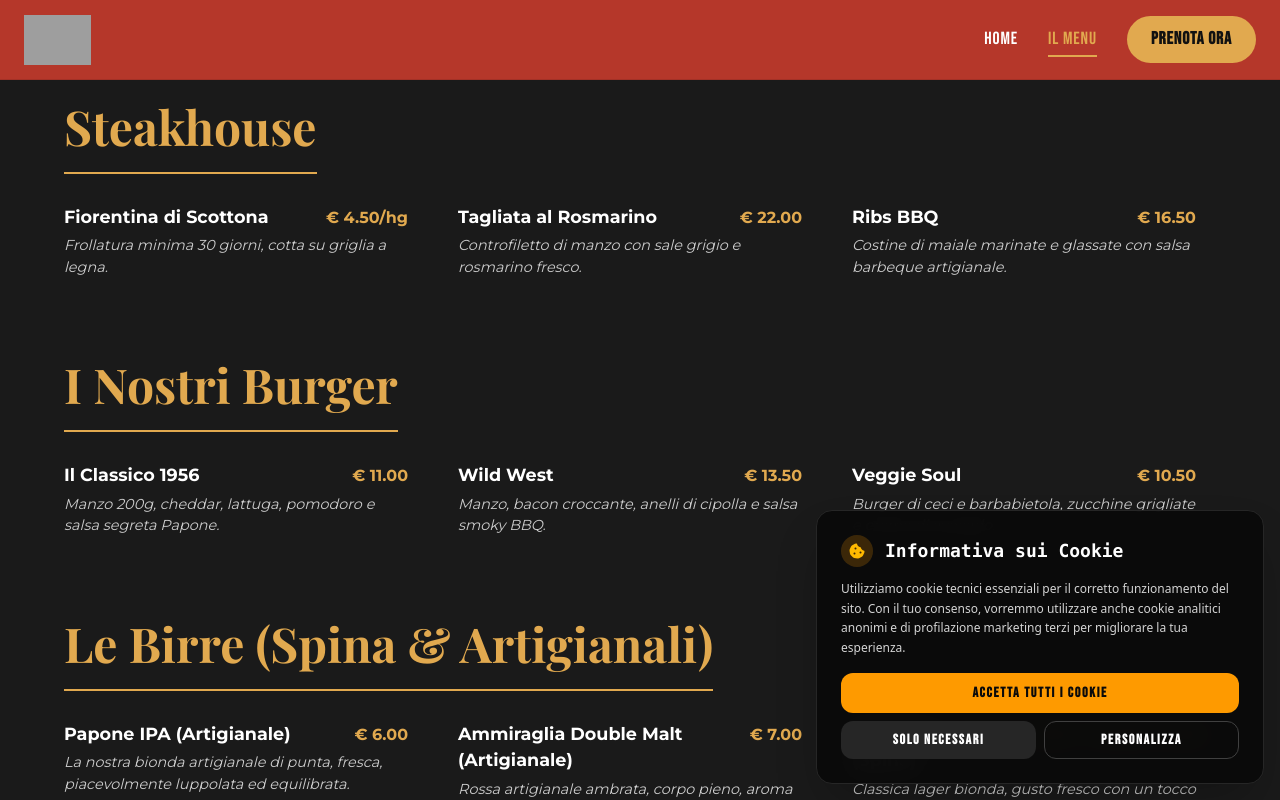
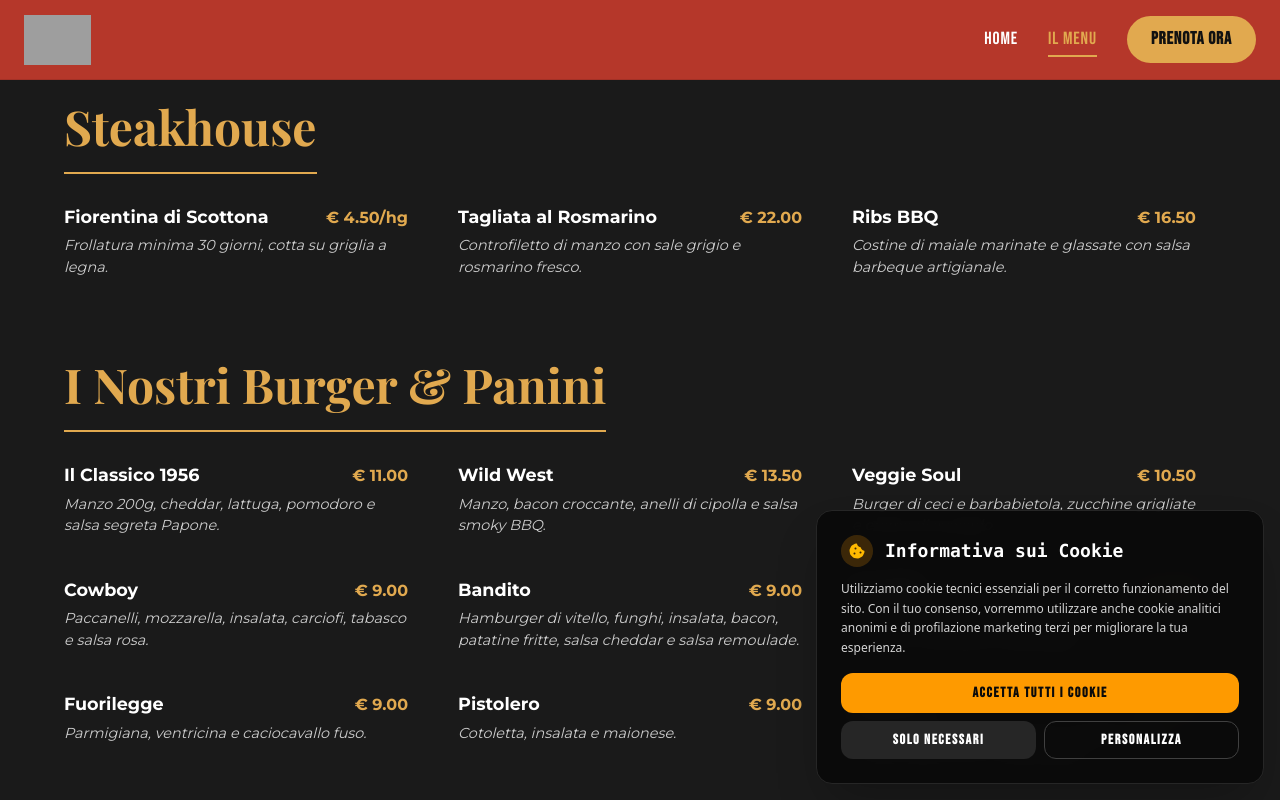
Before and after one commit to influencee-dev/Papone, a React (Vite) app: page / in a window 1280 px wide. Both pictures are taken after a click on the element 322 px from the left and 1940 px from the top of the page. Shown: the part 649-1449 px from the top of the page. Built offline with nearby package versions, Linux system fonts and the light colour scheme; grey boxes are pictures that could not be loaded; a web font is replaced by a local one.

Commit message:
feat: update menu burger category and add items
Renamed "I Nostri Burger" to "I Nostri Burger & Panini" and added new items: Cowboy and Bandito.

```diff
--- a/src/App.tsx
+++ b/src/App.tsx
@@ -836,7 +836,7 @@ export default function App() {
 
               {/* CATEGORIA 3: I NOSTRI BURGER */}
               <div className="menu-category" id="menu-burger">
-                <h2 className="category-title border-b-2">I Nostri Burger</h2>
+                <h2 className="category-title border-b-2">I Nostri Burger & Panini</h2>
                 <div className="menu-grid">
                   <div className="menu-item">
                     <div className="item-info">
@@ -868,6 +868,94 @@ export default function App() {
                       </div>
                       <p className="item-desc text-neutral-400">
                         Burger di ceci e barbabietola, zucchine grigliate e crema di avocado.
+                      </p>
+                    </div>
+                  </div>
+                  <div className="menu-item">
+                    <div className="item-info">
+                      <div className="item-header">
+                        <span className="item-name text-white">Cowboy</span>
+                        <span className="item-price">€ 9.00</span>
+                      </div>
+                      <p className="item-desc text-neutral-400">
+                        Paccanelli, mozzarella, insalata, carciofi, tabasco e salsa rosa.
+                      </p>
+                    </div>
+                  </div>
+                  <div className="menu-item">
+                    <div className="item-info">
+                      <div className="item-header">
+                        <span className="item-name text-white">Bandito</span>
+                        <span className="item-price">€ 9.00</span>
+                      </div>
+                      <p className="item-desc text-neutral-400">
+                        Hamburger di vitello, funghi, insalata, bacon, patatine fritte, salsa cheddar e salsa remoulade.
+                      </p>
+                    </div>
+                  </div>
+                  <div className="menu-item">
+                    <div className="item-info">
+                      <div className="item-header">
+                        <span className="item-name text-white">Sceriffo</span>
+                        <span className="item-price">€ 9.00</span>
+                      </div>
+                      <p className="item-desc text-neutral-400">
+                        Salsiccia, patate al forno, mozzarella, melanzane sott'olio, maionese e salsa BBQ.
+                      </p>
+                    </div>
+                  </div>
+                  <div className="menu-item">
+                    <div className="item-info">
+                      <div className="item-header">
+                        <span className="item-name text-white">Fuorilegge</span>
+                        <span className="item-price">€ 9.00</span>
+                      </div>
+                      <p className="item-desc text-neutral-400">
+                        Parmigiana, ventricina e caciocavallo fuso.
+                      </p>
+                    </div>
+                  </div>
+                  <div className="menu-item">
+                    <div className="item-info">
+                      <div className="item-header">
+                        <span className="item-name text-white">Pistolero</span>
+                        <span className="item-price">€ 9.00</span>
+                      </div>
+                      <p className="item-desc text-neutral-400">
+                        Cotoletta, insalata e maionese.
+                      </p>
+                    </div>
+                  </div>
+                  <div className="menu-item">
+                    <div className="item-info">
+                      <div className="item-header">
+                        <span className="item-name text-white">Stallone</span>
+                        <span className="item-price">€ 13.00</span>
+                      </div>
+                      <p className="item-desc text-neutral-400">
+                        Doppio hamburger di vitello, cheddar, bacon, rucola, salsa onion e salsa yogurt.
+                      </p>
+                    </div>
+                  </div>
+                  <div className="menu-item">
+                    <div className="item-info">
+                      <div className="item-header">
+                        <span className="item-name text-white">Cavallo Pazzo</span>
+                        <span className="item-price">€ 13.00</span>
+                      </div>
+                      <p className="item-desc text-neutral-400">
+                        Pulled pork, scaglie di grana, insalata/misticanza, salsa BBQ e salsa onion.
+                      </p>
+                    </div>
+                  </div>
+                  <div className="menu-item">
+                    <div className="item-info">
+                      <div className="item-header">
+                        <span className="item-name text-white">Gringo</span>
+                        <span className="item-price">€ 13.00</span>
+                      </div>
+                      <p className="item-desc text-neutral-400">
+                        Big hamburger scottona 250g, uovo, melanzane grigliate, pomodori secchi, salsa cheddar e BBQ.
                       </p>
                     </div>
                   </div>
```
